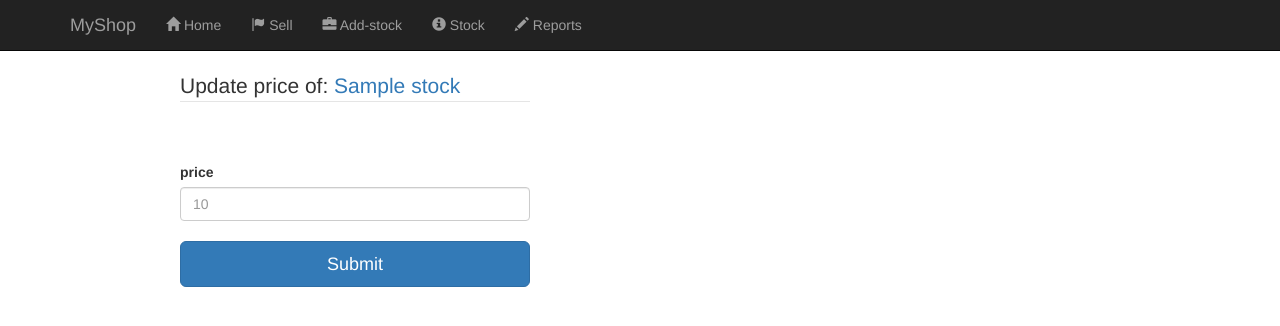
After one commit to dann254/django-shop, a Django app: page /manager/update/1/ in a window 1280 px wide. The commit adds this page. Shown: the top 326 px of the page. Run offline with Django 3.2, Linux system fonts and the light colour scheme; tables that the repository leaves empty hold one stand-in row (values such as "Sample post"); some libraries are stand-ins or nearby versions.

Commit message:
heroku req

```diff
--- a/django_shop/urls.py
+++ b/django_shop/urls.py
@@ -13,17 +13,14 @@ Including another URLconf
     1. Import the include() function: from django.conf.urls import url, include
     2. Add a URL to urlpatterns:  url(r'^blog/', include('blog.urls'))
 """
-from django.conf.urls import url
+from django.conf.urls import url,include
 from django.contrib import admin
 from home.views import default
-from manager.views import addstock, sell, stock, item, Reports
+
 
 urlpatterns = [
     url(r'^admin/', admin.site.urls),
     url(r'^$', default),
-    url(r'^addstock/', addstock),
-    url(r'^sell/', sell),
-    url(r'^stock/', stock),
-    url(r'^item/(?P<id>\d+)/$', item),
-    url(r'^reports/', Reports),
+    url(r'^manager/',include('manager.urls',namespace='manager'))
+
 ]
--- /dev/null
+++ b/manager/urls.py
@@ -0,0 +1,12 @@
+from django.conf.urls import url
+from .views import addstock, sell, stock, item, Reports, Delete, Update
+
+urlpatterns=[
+    url(r'^addstock/', addstock,name='addstock'),
+    url(r'^sell/', sell,name='sell'),
+    url(r'^stock/', stock,name='stock'),
+    url(r'^item/(?P<id>\d+)/$', item,name='item'),
+    url(r'^delete/(?P<id>\d+)/$', Delete,name='delete'),
+    url(r'^update/(?P<id>\d+)/$', Update,name='update'),
+    url(r'^reports/', Reports,name='reports'),
+]
--- a/manager/views.py
+++ b/manager/views.py
@@ -76,8 +76,9 @@ def sell(request):
     return render(request, "sell.html", {"errors": errors, "success":success})
 
 def stock(request):
+    msg = None
     obj = Stock.objects.all()
-    return render(request, "stock.html", {"obj": obj})
+    return render(request, "stock.html", {"obj": obj, "msg":msg})
 
 def item(request, id):
     try:
@@ -86,7 +87,46 @@ def item(request, id):
         raise Http404
     return render(request, "item.html", {"item":item})
 
+def Update(request, id):
+    errors=None
+    success=None
+    old=None
+    try:
+        old = Stock.objects.get(id=id)
+
+        if request.method == "POST":
+            try:
+                int(request.POST.get('price'))
+                if int(request.POST.get('price')) <= 0:
+                    return render(request, "update.html", {"errors": "price must be greater than 0"})
+            except:
+                return render(request, "update.html", {"errors": "Please enter a valid price"})
+            try:
+                if old:
+                    item = old
+                    item.price = int(request.POST.get('price'))
+                    item.save()
+                    success="Updated"
+            except:
+                errors="Item does not exist"
+    except:
+        error = "Item does not exists"
+    return render(request, "update.html", {"errors": errors, "success":success, "item":old})
+
+
 def Reports(request):
     pr = Purchase.objects.all()
     sl = Sell.objects.all()
     return render(request, "report.html", {"pr":pr, "sl":sl})
+def Delete(request, id):
+    try:
+        Stock.objects.get(id=id)
+        Stock.objects.filter(id=id).delete()
+        obj = Stock.objects.all()
+        msg = "Item deleted"
+    except:
+
+        obj = Stock.objects.all()
+        msg = "Item does not exists"
+
+    return render(request, "stock.html", {"obj": obj, "msg":msg})
--- a/templates/item.html
+++ b/templates/item.html
@@ -26,13 +26,13 @@
     </table>
   </div>
   <div class="col-lg-12">
-    <a href="#"><div class="alert alert-danger"> DELETE! </div></a>
+    <a href="{% url 'manager:delete' item.id %}"><div class="alert alert-danger"> DELETE! </div></a>
   </div>
   <div class="col-lg-12">
-    <a href="#"><div class="alert alert-info"> UPDATE </div></a>
+    <a href="{% url 'manager:update' item.id %}"><div class="alert alert-info"> UPDATE </div></a>
   </div>
   <div class="col-lg-12">
-    <a href="#"><div class="alert alert-info"> view all </div></a>
+    <a href="{% url 'manager:stock'%}"><div class="alert alert-info"> view all </div></a>
   </div>
 </div>
 {% endblock %}
--- a/templates/layout.html
+++ b/templates/layout.html
@@ -2,7 +2,7 @@
 <html>
   <head>
     <meta charset="utf-8">
-    <title>django-shop</title>
+    <title>MyShop</title>
     <link rel="stylesheet" href="https://maxcdn.bootstrapcdn.com/bootstrap/3.3.7/css/bootstrap.min.css">
   </head>
   <body>
@@ -20,10 +20,10 @@
            <div id="navbar" class="navbar-collapse collapse">
              <ul class="nav navbar-nav">
                <li><a href="/"><span class="glyphicon glyphicon-home"></span> Home</a></li>
-               <li><a href="/sell/"><span class="glyphicon glyphicon-flag"></span> Sell</a></li>
-               <li><a href="/addstock/"><span class="glyphicon glyphicon-briefcase"></span> Add-stock</a></li>
-               <li><a href="/stock/"><span class="glyphicon glyphicon-info-sign"></span> Stock</a></li>
-               <li><a href="/reports/"><span class="glyphicon glyphicon-pencil"></span> Reports</a></li>
+               <li><a href="{% url 'manager:sell'%}"><span class="glyphicon glyphicon-flag"></span> Sell</a></li>
+               <li><a href="{% url 'manager:addstock'%}"><span class="glyphicon glyphicon-briefcase"></span> Add-stock</a></li>
+               <li><a href="{% url 'manager:stock'%}"><span class="glyphicon glyphicon-info-sign"></span> Stock</a></li>
+               <li><a href="{% url 'manager:reports'%}ts/"><span class="glyphicon glyphicon-pencil"></span> Reports</a></li>
              </ul>
              </div>
        </div>
--- /dev/null
+++ b/templates/update.html
@@ -0,0 +1,32 @@
+{% extends "layout.html" %}
+{%block content%}
+<div class="container">
+  <div>
+  <div>
+
+  <div>
+    <div class="col-lg-4 col-md-6 col-sm-8 col-lg-offset-1 col-md-offset-1 col-sm-offset-2">
+      <legend>Update price of: <span class="text-primary">{{item.name}}</span></legend>
+      {% if errors %}
+      <div class="alert alert-danger">
+        {{errors}}
+      </div>
+      {% endif %}
+      {% if success %}
+      <div class="alert alert-success">
+        {{success}}
+      </div>
+      {% endif %}
+      <div style="color:red;">
+    </div><br>
+      <form method="POST" class="form-horizontal" accept-charset="UTF-8" role="form"> {% csrf_token %}
+        <br>
+        <label for="">price</label>
+        <input type="text" placeholder="{{item.price}}" class="form-control" name="price" value="" required><br>
+        <button type="submit" name="submit" class="btn btn-lg btn-primary btn-block">Submit</button>
+      </form>
+    </div>
+  </div>
+
+</div>
+{% endblock %}
```
Also changed, not shown: requrements.txt (added, +8 -0 lines), templates/index.html (+4 -4 lines), templates/stock.html (+4 -3 lines), 1 other file.
